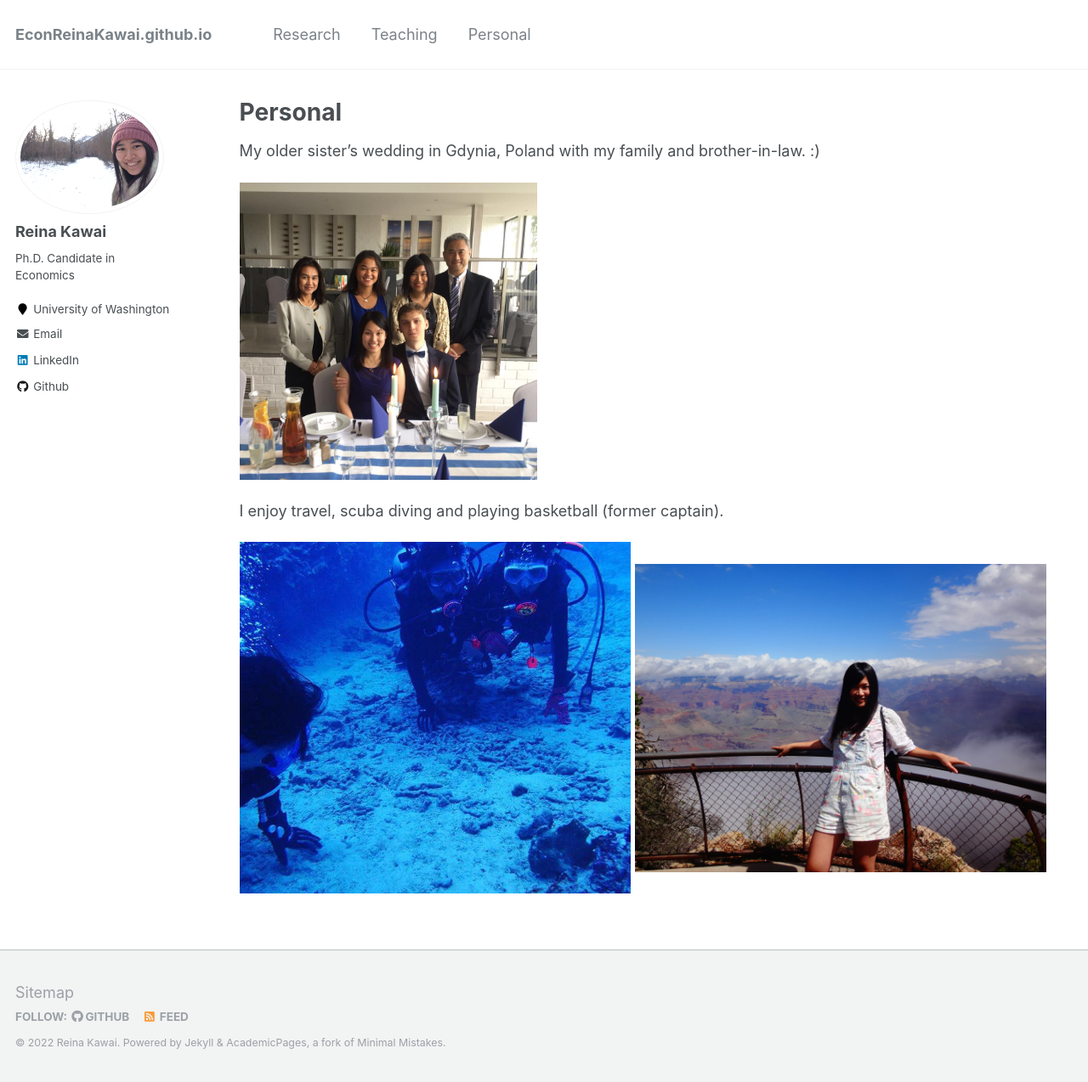
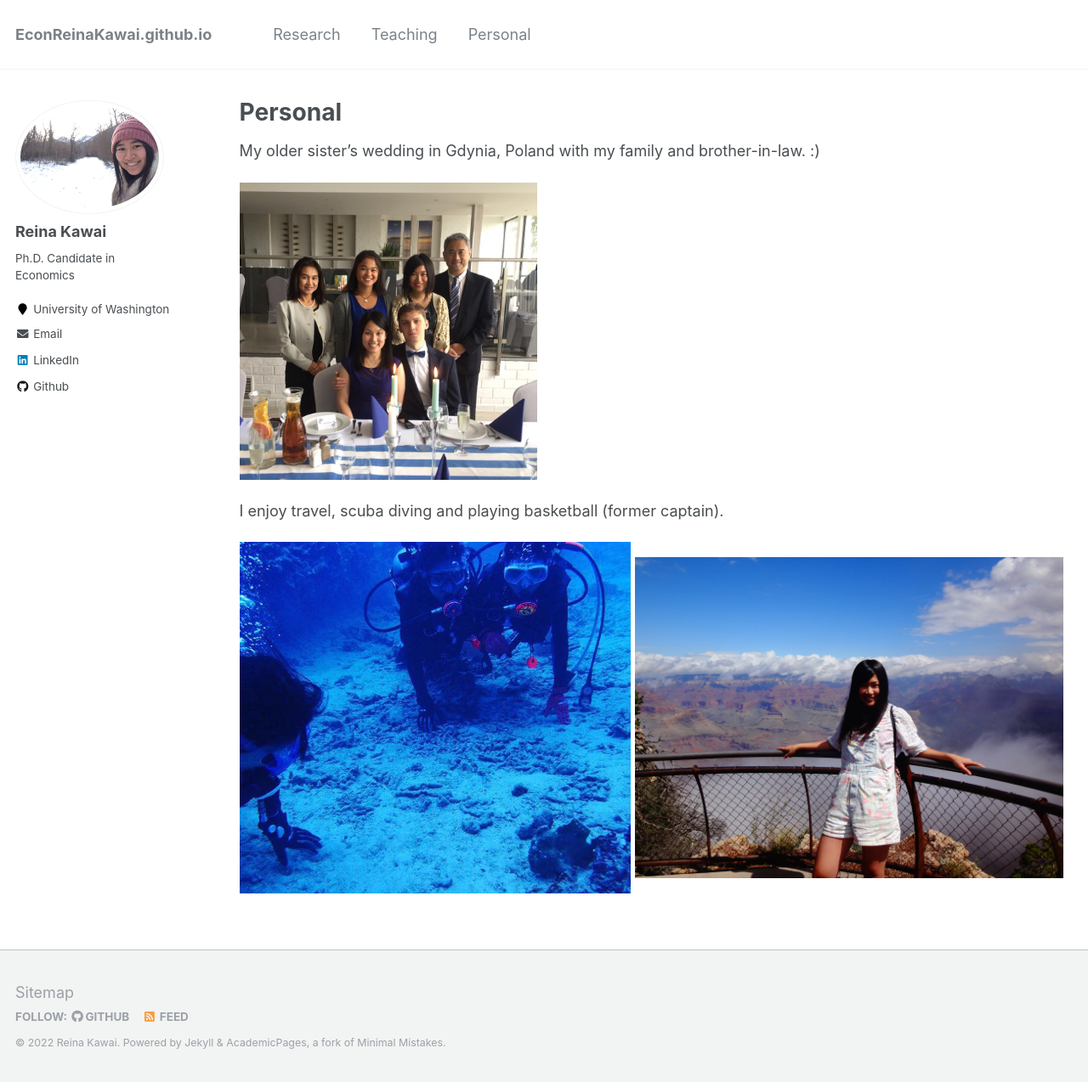
Before and after one commit to Reina-Kawai/Reina-Kawai.github.io, a Jekyll site: the page built from _pages/personal.md, in a window 1280 px wide and 1274 px high. Shown: the whole window at 85% size. Built offline with Jekyll 4.4.1, drawn with Linux system fonts in a browser that asks for light colours.

Commit message:
Update personal.md

```diff
--- a/_pages/personal.md
+++ b/_pages/personal.md
@@ -15,5 +15,5 @@ I enjoy travel, scuba diving and playing basketball (former captain).
 
 <p float="left">
 <img src="https://Reina-Kawai.github.io/images/fam-scuba-diving.jpg" width="460" />
-<img src="https://Reina-Kawai.github.io/images/personal_grand_canyon.jpg" width="484" />
+<img src="https://Reina-Kawai.github.io/images/personal_grand_canyon.jpg" width="504" />
 </p>
```
